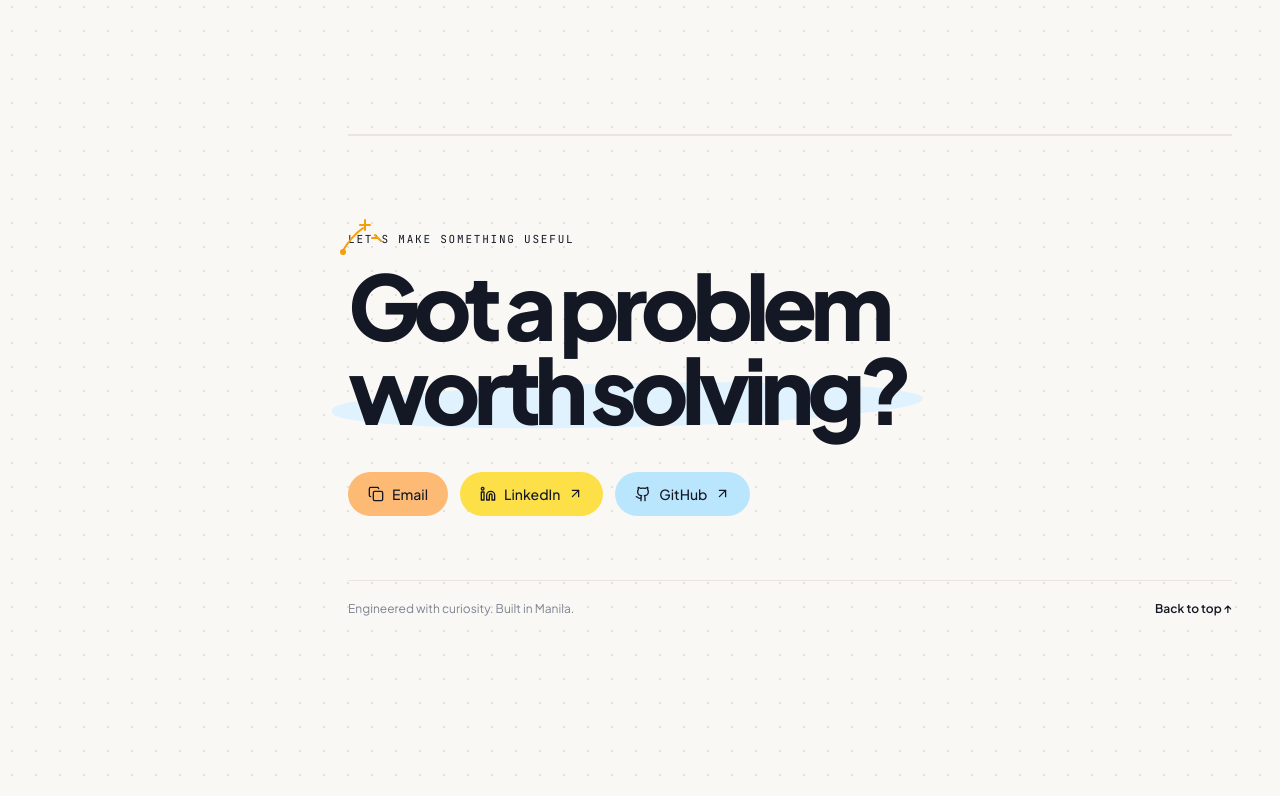
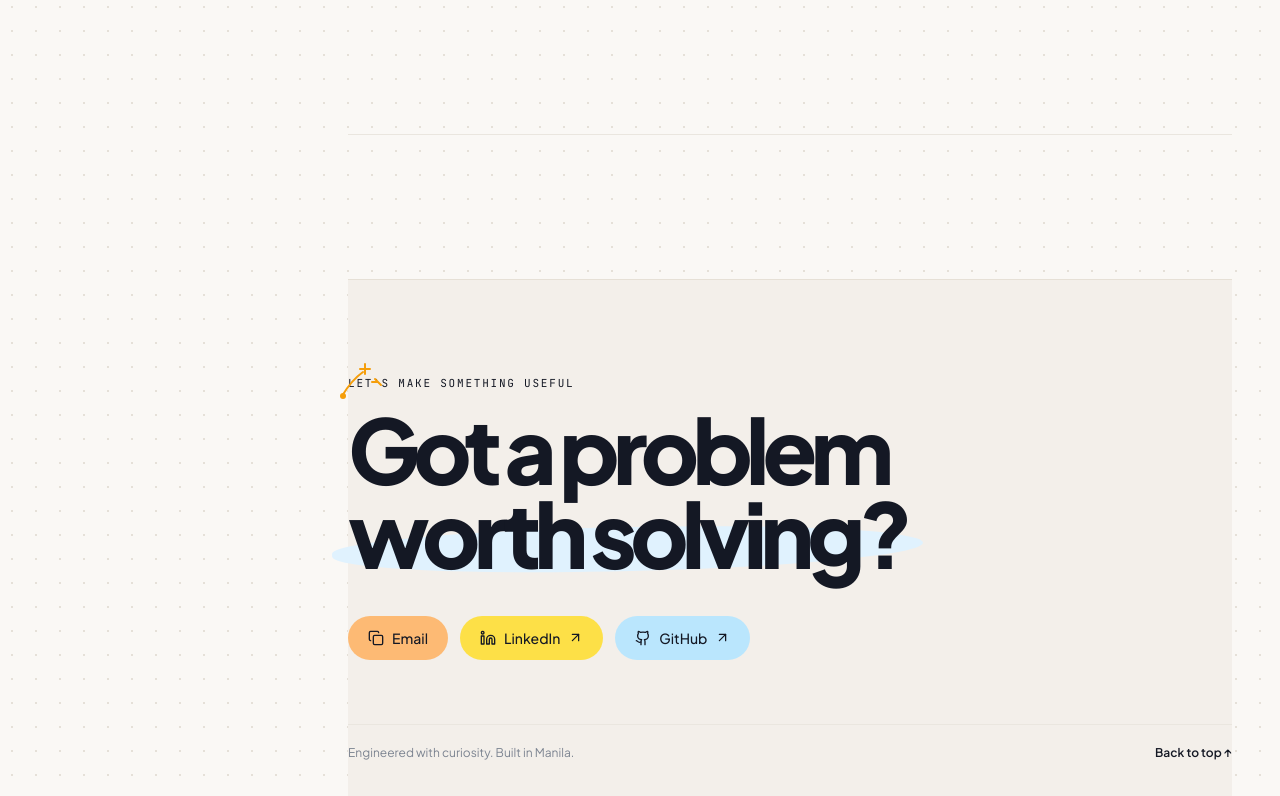
Before and after one commit to isthatpaul/Portfolio, a Next.js app: page / in a window 1280 px wide. Shown: the part 3341-4137 px from the top of the page. Built offline with nearby package versions, Linux system fonts and the light colour scheme.

Commit message:
style(footer): add contrasting warm sand background and increase top spacing

```diff
--- a/src/components/layout/Footer.tsx
+++ b/src/components/layout/Footer.tsx
@@ -21,7 +21,7 @@ export function Footer() {
 
   return (
     <>
-      <footer className="border-t border-line py-16 sm:py-20 lg:py-24" id="global-footer">
+      <footer className="mt-28 border-t border-[#E6E0D6] bg-[#F3EFEA] py-16 sm:py-20 lg:mt-36 lg:py-24" id="footer">
         <div className="relative">
           <svg aria-hidden="true" className="absolute -left-2 -top-4 h-14 w-14 text-[#F59E0B] sm:-left-4 sm:-top-5" fill="none" viewBox="0 0 56 56">
             <path d="M10 40C16 30 21 23 31 16" stroke="currentColor" strokeLinecap="round" strokeWidth="2" />
```
